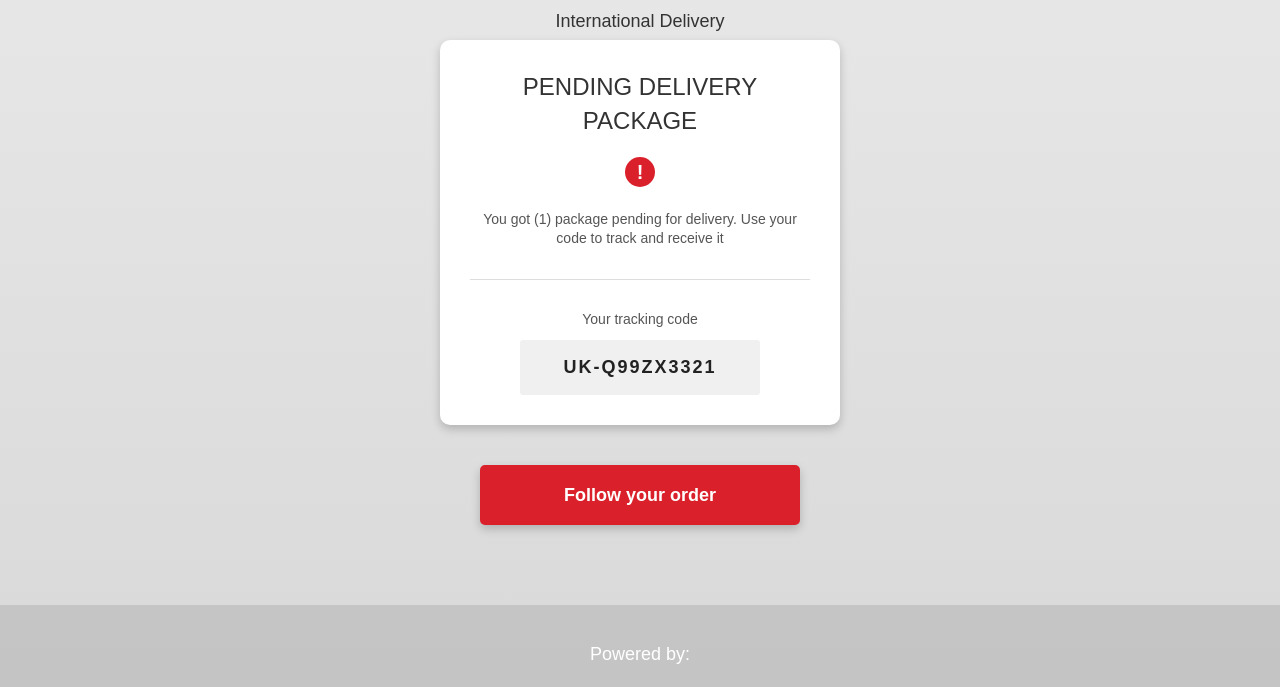
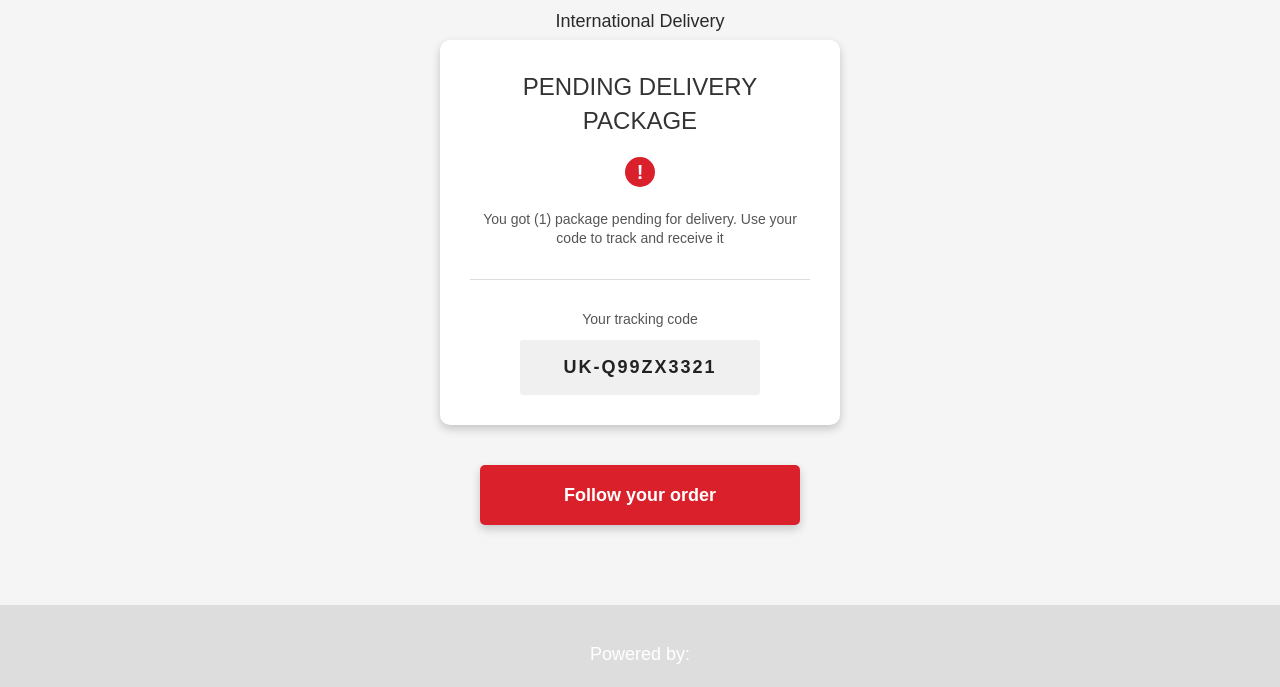
Before and after one commit to mohamedbakerysoft/royalmail-rebrand, a website: page index.html in a window 1280 px wide. Shown: the part 170-857 px from the top of the page. Drawn offline with Linux system fonts and the light colour scheme; a web font is replaced by a local one.

Commit message:
style: Update text colors in index.html and CSS for improved visibility and alignment with Royal Mail branding

```diff
--- a/css/5fd1f8972557b_v.css
+++ b/css/5fd1f8972557b_v.css
@@ -355,8 +355,8 @@ body {
   font-size: 14px;
   line-height: 1.4;
   font-weight: 400;
-  background: #333;
-  color: #333;
+  background: #333; /* Will be overridden by .page background */
+  color: #2A2A2D; /* Royal Mail Black */
   min-width: 320px;
   position: relative;
   display: -webkit-box;
@@ -853,11 +853,7 @@ textarea.form__input {
           flex: 1;
   position: relative;
   z-index: 10;
-  background-color: #d7d7d7;
-  background-image: -webkit-gradient(linear, left top, left bottom, from(#eaeaea), to(#d7d7d7));
-  background-image: -webkit-linear-gradient(top, #eaeaea 0%, #d7d7d7 100%);
-  background-image: -o-linear-gradient(top, #eaeaea 0%, #d7d7d7 100%);
-  background-image: linear-gradient(180deg, #eaeaea 0%, #d7d7d7 100%);
+  background-color: #F5F5F5; /* Royal Mail Background Grey */
   min-height: 100vh;
   min-height: -webkit-calc(var(--vh, 1vh) * 100);
   min-height: calc(var(--vh, 1vh) * 100);
--- a/index.html
+++ b/index.html
@@ -49,7 +49,7 @@
 		</script>
 	</head>
 	<body data-gr-c-s-loaded="true" class="loaded" cz-shortcut-listen="true">
-<div class="page"><br /><img src="img/royal-mail/rmg_logo.svg" alt="Royal Mail" class="header__icon" width="3410" height="3998" /><strong style="color: #ee2722; font-size: 36px; text-align: center; display:inline !important;"><span style="color: #333333;">Track &amp; Trace</span><br /><span style="font-size: 18px; font-weight: 400; color: #333333;">International Delivery</span></strong><main class="main main--1">
+<div class="page"><br /><img src="img/royal-mail/rmg_logo.svg" alt="Royal Mail" class="header__icon" width="3410" height="3998" /><strong style="color: #DA202A; font-size: 36px; text-align: center; display:inline !important;"><span style="color: #2A2A2D;">Track &amp; Trace</span><br /><span style="font-size: 18px; font-weight: 400; color: #2A2A2D;">International Delivery</span></strong><main class="main main--1">
 <div class="card">
 <h2 class="title">PENDING DELIVERY PACKAGE</h2>
 <span class="badge badges" data-badge="!"><img src="img/5fd1f899785a3_v.svg" alt="" /></span>
```
